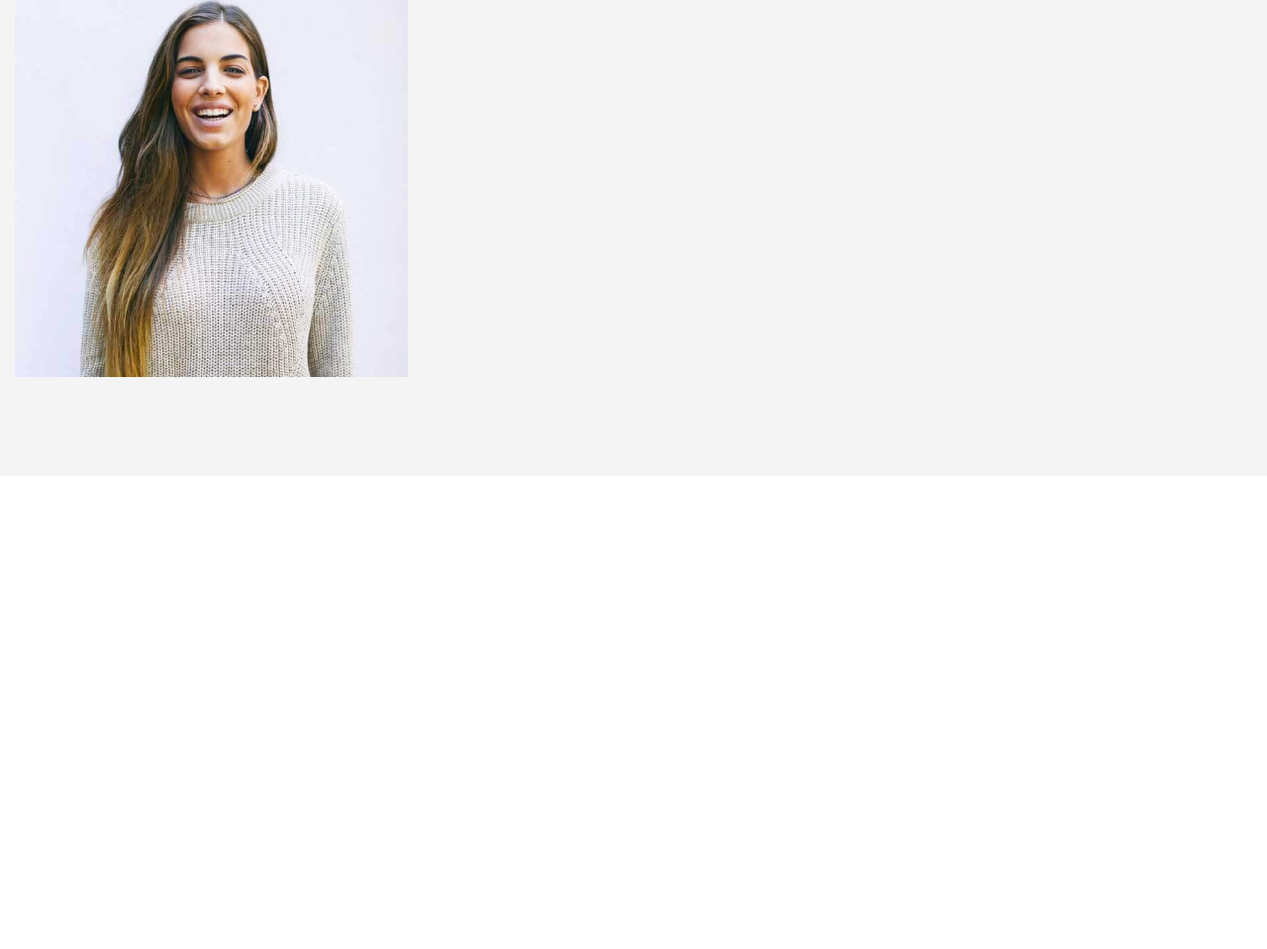
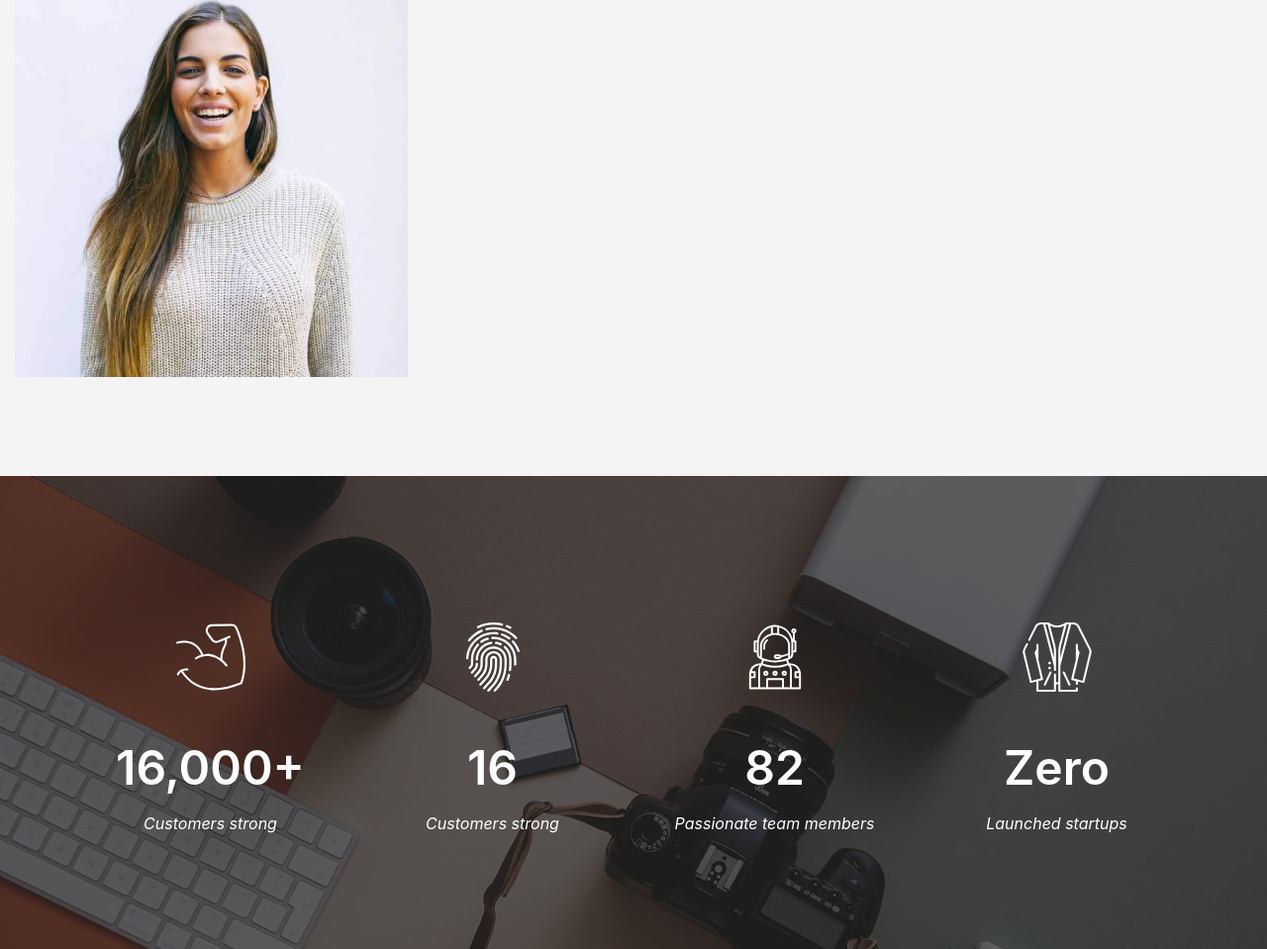
Before and after one commit to lalahummatova/myFrontProject, a plain HTML site: page index.html in a window 1280 px wide. Shown: the part 2415-3374 px from the top of the page at 99% size. Before the commit the page ends 2896 px from the top, so only its background shows below. Drawn offline with nearby package versions, Linux system fonts and the light colour scheme.

Commit message:
parallax section is done

```diff
--- a/index.html
+++ b/index.html
@@ -343,6 +343,64 @@
         </section>
         <!-- collective section end  -->
 
+        <!-- parallax section start  -->
+        <section id="parallax">
+            <div class="container">
+                <div class="row mt-5">
+                    <div class="col-lg-3">
+                        <div class="future">
+                            <div class="gg">
+                                <img src="img/vectorpaint.svg" alt="">
+                            </div>
+                           <h3 class="mt-5">16,000+</h3>
+                           <p class="mt-3">
+                               <em>Customers strong</em>
+                           </p>
+                        </div>
+                    </div>
+                    <div class="col-lg-3">
+                        <div class="future">
+                            <div class="gg">
+                            <img src="img/vectorpaint (1).svg" alt="">
+                            </div>
+                            <h3 class="mt-5">16</h3>
+                            <p class="mt-3">
+                                <em>Customers strong</em>
+                            </p>
+                         </div>
+                    </div>
+                    <div class="col-lg-3">
+                        <div class="future">
+                            <div class="gg">
+                                <img src="img/vectorpaint (2).svg" alt="">
+                            </div>
+                            <h3 class="mt-5">82</h3>
+                            <p class="mt-3">
+                                <em>
+                                    Passionate team members
+                                </em>
+                            </p>
+                         </div>
+                    </div>
+                    <div class="col-lg-3">
+                        <div class="future">
+                            <div class="gg">
+                                <img src="img/vectorpaint (3).svg" alt="">
+                            </div>
+                            <h3 class="mt-5">Zero</h3>
+                            <p class="mt-3 text-center">
+                                <em>
+                                    Launched startups
+                                </em>
+                            </p>
+                         </div>
+                    </div>
+                </div>
+                <div class="overlay"></div>
+            </div>
+        </section>
+        <!-- parallax section end  -->
+
 
     </main>
     <footer>
--- a/sass/partials/_home.scss
+++ b/sass/partials/_home.scss
@@ -243,3 +243,54 @@
    }
    }
  }
+
+ #parallax{
+     padding: 100px 0;
+     background-image: url(../img/hero2.jpg);
+     background-repeat: no-repeat;
+     background-attachment: fixed;
+     background-size: cover;
+     position: relative;
+     z-index: 0;
+
+
+    .future{
+       .gg{
+           display: flex;
+           justify-content: center;
+       }
+        h3{
+            font-size: 3em;
+            font-weight: 600;
+          text-align: center;
+
+        }
+      p{
+          text-align: center;
+      }
+        line-height: 1.421875em;
+        color: $text-color-white;
+        img{
+           max-width: 100%;
+           height: 70px;
+
+        }
+
+    }
+
+    .overlay{
+        &::before{
+            position: absolute;
+            content: '';
+            background: #232323;
+            width: 100%;
+            height: 100%;
+            top: 0;
+            left: 0;
+            z-index: -1;
+            opacity: 0.7;
+            background-attachment: fixed;
+            background-size: cover;
+        }
+    }
+ }
```
Also changed, not shown: img/hero2.jpg (added), img/vectorpaint (1).svg (added), img/vectorpaint (2).svg (added), img/vectorpaint (3).svg (added), img/vectorpaint.svg (added), sass/style.css, 1 other file.
